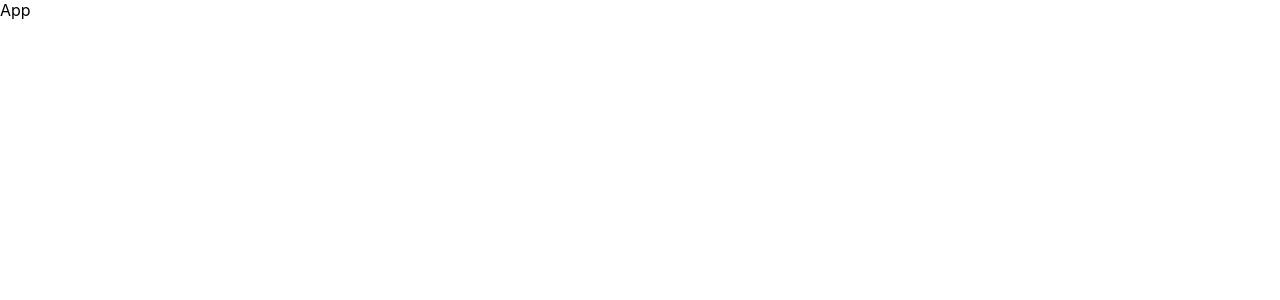
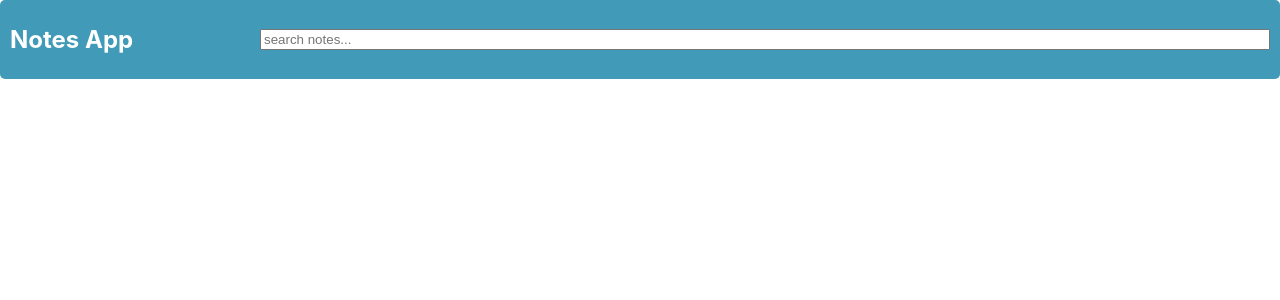
Before and after one commit to Rahaf-Mansour/notes-app-client-side, a React (Create React App) app: page / in a window 1280 px wide. Shown: the top 300 px of the page. Built offline with nearby package versions, Linux system fonts and the light colour scheme.

Commit message:
Add header component

```diff
--- a/src/App.js
+++ b/src/App.js
@@ -1,6 +1,7 @@
 import React, { useState, useEffect } from "react";
+import Main from "./pages/Main";
 import axios from "axios";
 
 export default function App() {
-  return <div>App</div>;
+  return <Main />;
 }
--- /dev/null
+++ b/src/components/Header/Header.css
@@ -0,0 +1,18 @@
+.navbar {
+  display: flex;
+  justify-content: space-between;
+  align-items: center;
+  background-color: rgb(64, 154, 184);
+  padding: 5px 10px;
+  border-radius: 5px;
+  color: white;
+  grid-template-columns: 1fr;
+  margin-bottom: 20px;
+}
+
+@media (min-width: 600px) {
+
+  .search-notes {
+    min-width: calc(100% - 250px);
+  }
+}
--- /dev/null
+++ b/src/components/Header/Header.jsx
@@ -0,0 +1,23 @@
+import React, { useState, useEffect } from "react";
+import "./Header.css";
+
+// const [searchTerm, setSearchTerm] = useState("");
+
+// const handleSearchChange = (event) => {
+//   setSearchTerm(event.target.value);
+// };
+
+export default function Header() {
+  return (
+    <nav className="navbar">
+      <h1>Notes App</h1>
+      <input
+        type="search"
+        placeholder="search notes..."
+        className="search-notes"
+        // value={searchTerm}
+        // onChange={handleSearchChange}
+      ></input>
+    </nav>
+  );
+}
--- /dev/null
+++ b/src/components/Header/index.jsx
@@ -0,0 +1 @@
+export { default } from "./Header.jsx";
--- /dev/null
+++ b/src/pages/Main.jsx
@@ -0,0 +1,6 @@
+import React from "react";
+import Header from "../components/Header";
+
+export default function Main() {
+  return <Header />;
+}
```
